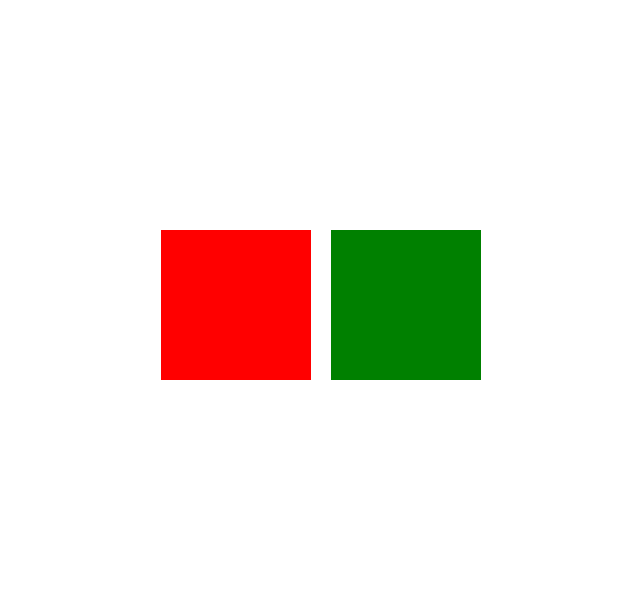
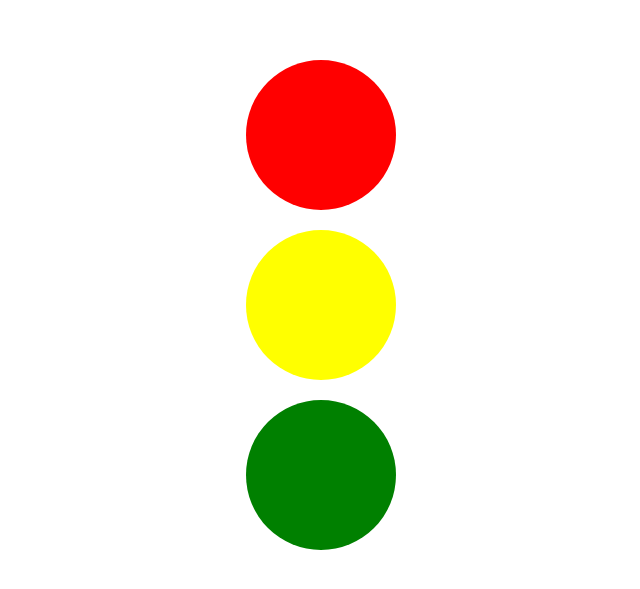
Before and after one commit to vboehm09/Progresso-HTML, a plain HTML site: page pages/atividades.html in a window 1280 px wide. Shown: the part 103-692 px from the top of the page, without its empty margins (319-959 px from the left). Drawn offline with Linux system fonts and the light colour scheme.

Commit message:
feat: resolve atividade 03

```diff
--- a/assets/styles/atividades.css
+++ b/assets/styles/atividades.css
@@ -4,16 +4,26 @@
     justify-content: center;
     align-items: center;
     gap: 20px;
+    flex-direction: column;
 }
 
-.q1 {
+.bola-vermelha {
     width: 150px;
     height: 150px;
     background-color: red;
+    border-radius: 100%;
 }
 
-.q2 {
+.bola-amarela {
+    width: 150px;
+    height: 150px;
+    background-color: yellow;
+    border-radius: 100%;
+}
+
+.bola-verde {
     width: 150px;
     height: 150px;
     background-color: green;
+    border-radius: 100%;
 }
--- a/pages/atividades.html
+++ b/pages/atividades.html
@@ -9,8 +9,9 @@
 <body>
 
         <div class="flex-container">
-            <div class="q1"></div>
-            <div class="q2"></div>
+            <div class="bola-vermelha"></div>
+            <div class="bola-amarela"></div>
+            <div class="bola-verde"></div>
         </div>
 
 </body>
```
